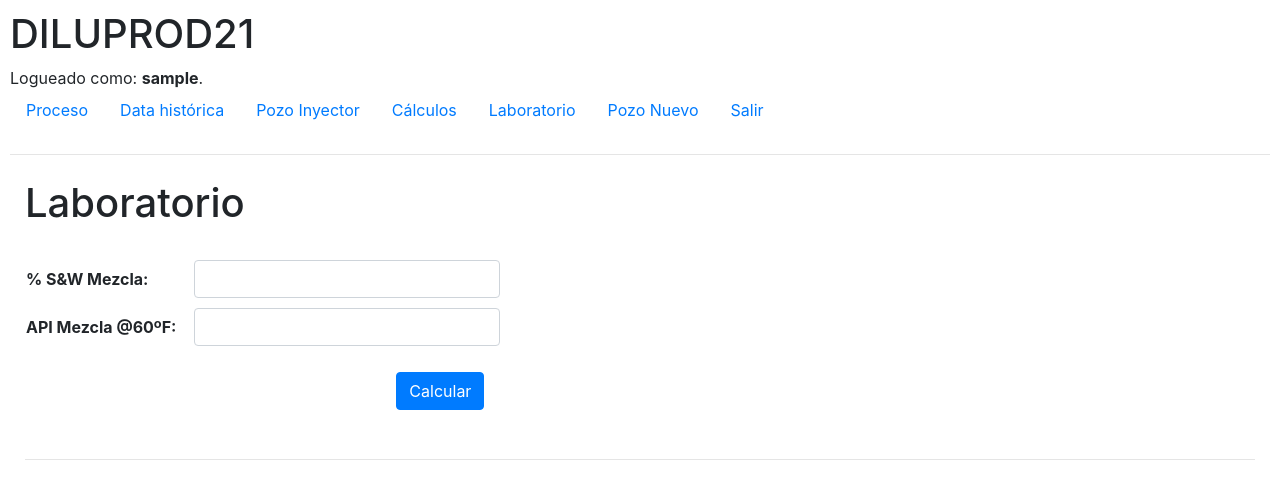
After one commit to angellomorales/diluprod21web, a Django app: page /laboratorio in a window 1280 px wide. The commit adds this page. Shown: the top 499 px of the page. Run offline with Django 3.2, Linux system fonts and the light colour scheme; the visitor is signed in with stand-in values (Sample User, id 1); some libraries are stand-ins or nearby versions.

Commit message:
adicion de laboratorio, plantilla basica sin calculos

```diff
--- a/Basic/forms.py
+++ b/Basic/forms.py
@@ -32,3 +32,16 @@ class CalculosForm(forms.Form):
             {'class': 'form-control mx-sm-3 mb-2'})
         self.fields['variableACalcular'].widget.attrs.update(
             {'class': 'form-control mx-sm-3 mb-2'})
+
+class LaboratorioForm(forms.Form):
+    swMezcla = forms.DecimalField(
+        decimal_places=2, required=True, label="% S&W Mezcla")
+    apiMezcla= forms.DecimalField(
+        decimal_places=2, required=True, label="API Mezcla @60ºF")
+
+    def __init__(self, *args, **kwargs):
+        super(LaboratorioForm, self).__init__(*args, **kwargs)
+        self.fields['swMezcla'].widget.attrs.update(
+            {'class': 'form-control mx-sm-3 mb-2'})
+        self.fields['apiMezcla'].widget.attrs.update(
+            {'class': 'form-control mx-sm-3 mb-2'})
--- /dev/null
+++ b/Basic/templates/Basic/laboratorio.html
@@ -0,0 +1,104 @@
+{% extends "Basic/layout.html" %}
+{% load static %}
+
+
+{% block body %}
+
+<h1>Laboratorio</h1>
+<br>
+<div class="row">
+    <div class="col">
+        <form method="POST">
+            {% csrf_token %}
+            <!-- <table class="table table-borderless table-sm"> -->
+            <div class="form-group">
+                <table>
+                    {{ form }}
+                    <tr class="submitr">
+                        <td></td>
+                        <td><input type="submit" class="btn btn-primary mt-3 mb-2" value="Calcular"></td>
+                    </tr>
+                </table>
+            </div>
+        </form>
+    </div>
+</div>
+<hr class="my-4">
+{% if esCalculado %}
+<h3>Propiedades Calculadas</h3>
+<br>
+<div class="row">
+    <div class="col">
+        <table class="table table-bordered table-hover">
+            <thead class="table-secondary">
+                <tr>
+                    <th colspan="2">GRAVEDAD ESPECIFICA @ 60ºF</th>
+                </tr>
+            </thead>
+            <tbody>
+                <tr>
+                    <th scope="row">Mezcla</th>
+                    <td>{{ calculos.geMezclaSeco|floatformat:5 }}</td>
+                </tr>
+                <tr>
+                    <th scope="row">Agua</th>
+                    <td>1</td>
+                </tr>
+                <tr>
+                    <th scope="row">Líquido</th>
+                    <td>{{ calculos.geLiquido|floatformat:5 }}</td>
+                </tr>
+            </tbody>
+        </table>
+    </div>
+
+    <div class="col">
+        <table class="table table-bordered table-hover">
+            <thead class="table-secondary">
+                <tr>
+                    <th colspan="2">API @60ºF</th>
+                </tr>
+            </thead>
+            <tbody>
+                <tr>
+                    <th scope="row">Mezcla</th>
+                    <td>{{ calculos.apiMezclaSeco|floatformat:2 }}</td>
+                </tr>
+                <tr>
+                    <th scope="row">Líquido</th>
+                    <td>{{ calculos.apiMezclaHumedo|floatformat:2 }}</td>
+                </tr>
+            </tbody>
+        </table>
+    </div>
+    <div class="col">
+        <table class="table table-bordered table-hover">
+            <thead class="table-secondary">
+                <tr>
+                    <th colspan="2">DENSIDAD lb/ft <sup>3</sup></th>
+                </tr>
+            </thead>
+            <tbody>
+                <tr>
+                    <th scope="row">Mezcla</th>
+                    <td>{{ calculos.densidadEmulsion|floatformat:2 }}</td>
+                </tr>
+                <tr>
+                    <th scope="row">Agua</th>
+                    <td>{{ calculos.densidadDiluyente|floatformat:2 }}</td>
+                </tr>
+                <tr>
+                    <th scope="row">Líquido</th>
+                    <td>{{ calculos.densidadLiquido|floatformat:2 }}</td>
+                </tr>
+            </tbody>
+        </table>
+    </div>
+</div>
+{% endif %}
+
+{% endblock %}
+
+{% block script %}
+
+{% endblock %}
--- a/Basic/templates/Basic/layout.html
+++ b/Basic/templates/Basic/layout.html
@@ -34,7 +34,7 @@
             <a class="nav-link" href="{% url 'calculos' %}">Cálculos</a>
         </li>
         <li class="nav-item">
-            <a class="nav-link" href="">Laboratorio</a>
+            <a class="nav-link" href="{% url 'laboratorio' %}">Laboratorio</a>
         </li>
         <li class="nav-item">
             <a class="nav-link" href="">Pozo Nuevo</a>
--- a/Basic/urls.py
+++ b/Basic/urls.py
@@ -6,5 +6,6 @@ urlpatterns = [
     path("login", views.login_view, name="login"),
     path("logout", views.logout_view, name="logout"),
     path("calculos", views.calculos_view, name="calculos"),
+    path("laboratorio", views.laboratorio_view, name="laboratorio"),
     path("graficas/<str:graphId>", views.graficas_view, name="graficas"),
 ]
--- a/Basic/views.py
+++ b/Basic/views.py
@@ -9,7 +9,7 @@ from django.urls import reverse
 from django.contrib.auth.decorators import login_required
 
 from .models import User
-from .forms import CalculosForm
+from .forms import CalculosForm, LaboratorioForm
 from .calculos import Calculos
 
 
@@ -183,3 +183,25 @@ def graficas_view(request, graphId):
         return JsonResponse({'datos': dataGraph, 'serieParams': serieParams, 'graphParams': graphParams})
 
     return render(request, "Basic/calculos.html")
+
+@login_required(login_url="index")
+def laboratorio_view(request):
+    if request.method == "POST":
+        form = LaboratorioForm(request.POST)
+        if form.is_valid():
+            swMezcla = form.cleaned_data["swMezcla"]
+            apiMezcla = form.cleaned_data["apiMezcla"]
+            calculos = Calculos()
+            return render(request, "Basic/laboratorio.html", {
+                "form": form,
+                "esCalculado": True,
+                "calculos": calculos
+            })
+        else:
+            return render(request, "Basic/laboratorio.html", {
+                "form": form
+            })
+    form = LaboratorioForm()
+    return render(request, "Basic/Laboratorio.html", {
+        "form": form
+    })
```
